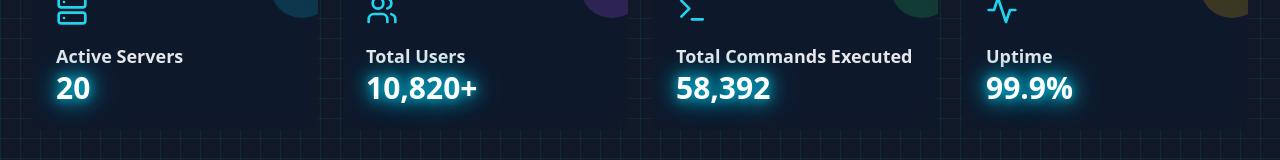
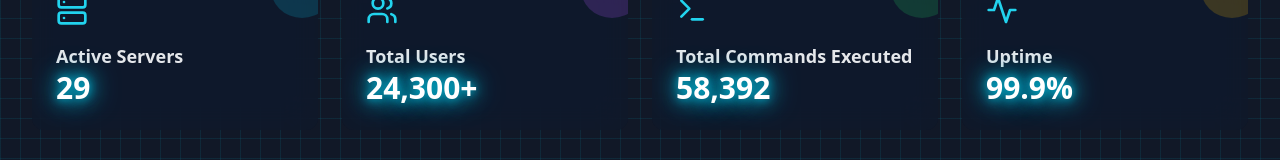
Before and after one commit to ubosachin/Actin-Web, a React (Vite) app: page /dashboard in a window 1280 px wide. Shown: the part 182-342 px from the top of the page. Built offline with nearby package versions, Linux system fonts and the light colour scheme.

Commit message:
Dashboard

```diff
--- a/src/components/Dashboard.tsx
+++ b/src/components/Dashboard.tsx
@@ -103,13 +103,13 @@ const Dashboard = () => {
             <StatCard
               icon={Server}
               title="Active Servers"
-              value="20"
+              value="29"
               color="bg-cyan-500"
             />
             <StatCard
               icon={Users}
               title="Total Users"
-              value="10,820+"
+              value="24,300+"
               color="bg-purple-500"
             />
             <StatCard
```
